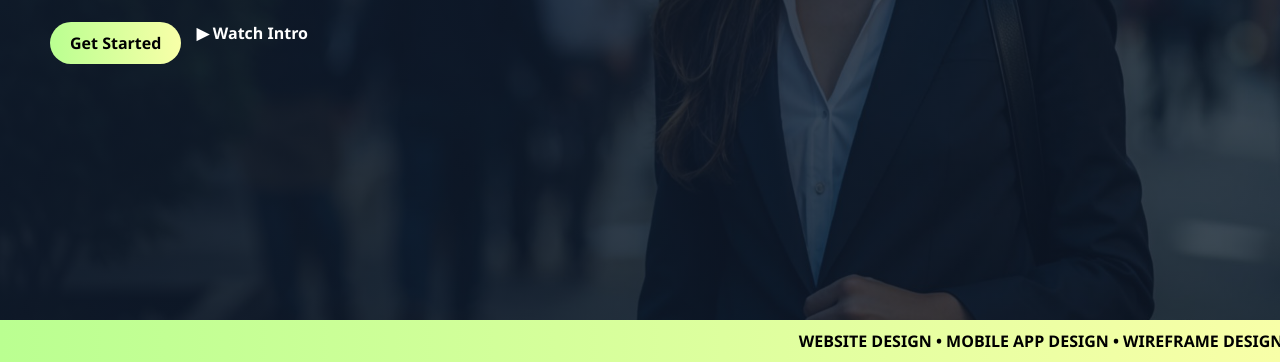
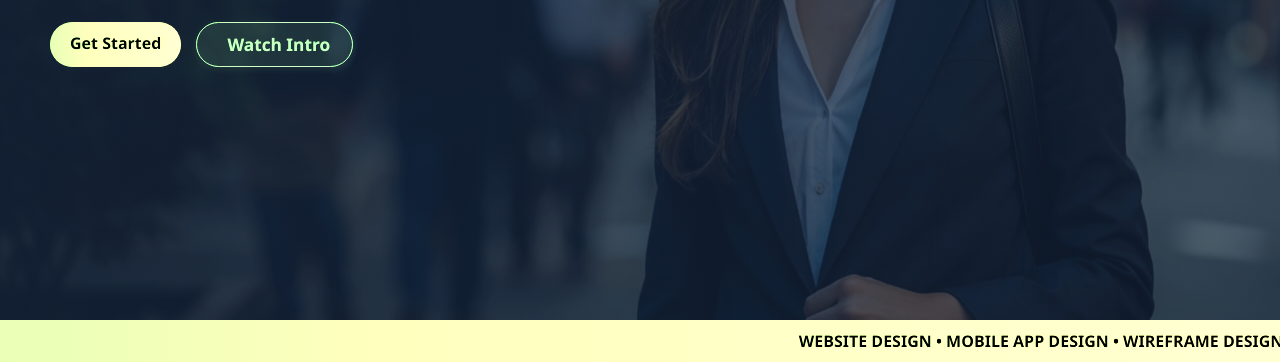
Before and after one commit to paramasivam2709/home, a plain HTML site: page index.html in a window 1280 px wide. Shown: the part 438-800 px from the top of the page. Drawn offline with Linux system fonts and the light colour scheme.

Commit message:
Add files via upload

```diff
--- a/index.html
+++ b/index.html
@@ -124,10 +124,14 @@
         <p class="description">
           Hi, I'm Divya, a passionate Web Develaper based in the USA. I specialize in crafting intuitive, user-centered designs that merge functionality with aesthetics.
         </p>
-        <div class="buttons">
-          <a href="#" class="btn">Get Started</a>
-          <a href="#" class="watch-btn">▶ Watch Intro</a>
-        </div>
+
+<div class="buttons">
+  <a href="404.html" class="btn">Get Started</a>
+  <a href="404.html" class="watch-btn" target="_blank">
+    <i class="fas fa-play-circle"></i> Watch Intro
+  </a>
+</div>
+
       </div>
     </div>
     </div>
--- a/style.css
+++ b/style.css
@@ -19,6 +19,7 @@ body {
   z-index: 1;
   position: relative;
   animation: fadeIn 2s ease-in;
+  filter: brightness(1.25);
 }
 /* ...existing code... */
 .container {
@@ -123,11 +124,28 @@ h1 {
   animation: pulse 2s infinite;
 }
 .watch-btn {
-  color: #fff;
+  color: #a4ff9f;
   font-weight: bold;
   text-decoration: none;
+  background: rgba(164,255,159,0.08);
+  border-radius: 30px;
+  padding: 10px 22px;
+  display: inline-flex;
+  align-items: center;
+  gap: 8px;
+  transition: background 0.2s, color 0.2s, transform 0.2s;
+  font-size: 1.08rem;
+  border: 1.5px solid #a4ff9f;
+  box-shadow: 0 2px 8px rgba(164,255,159,0.08);
 }
-
+.watch-btn:hover {
+  background: #a4ff9f;
+  color: #212121;
+  transform: scale(1.07);
+}
+.watch-btn i {
+  font-size: 1.2em;
+}
 .image img {
   width: 350px;
   border-radius: 15px;
```
Also changed, not shown: about.html (+1 -1 lines).
